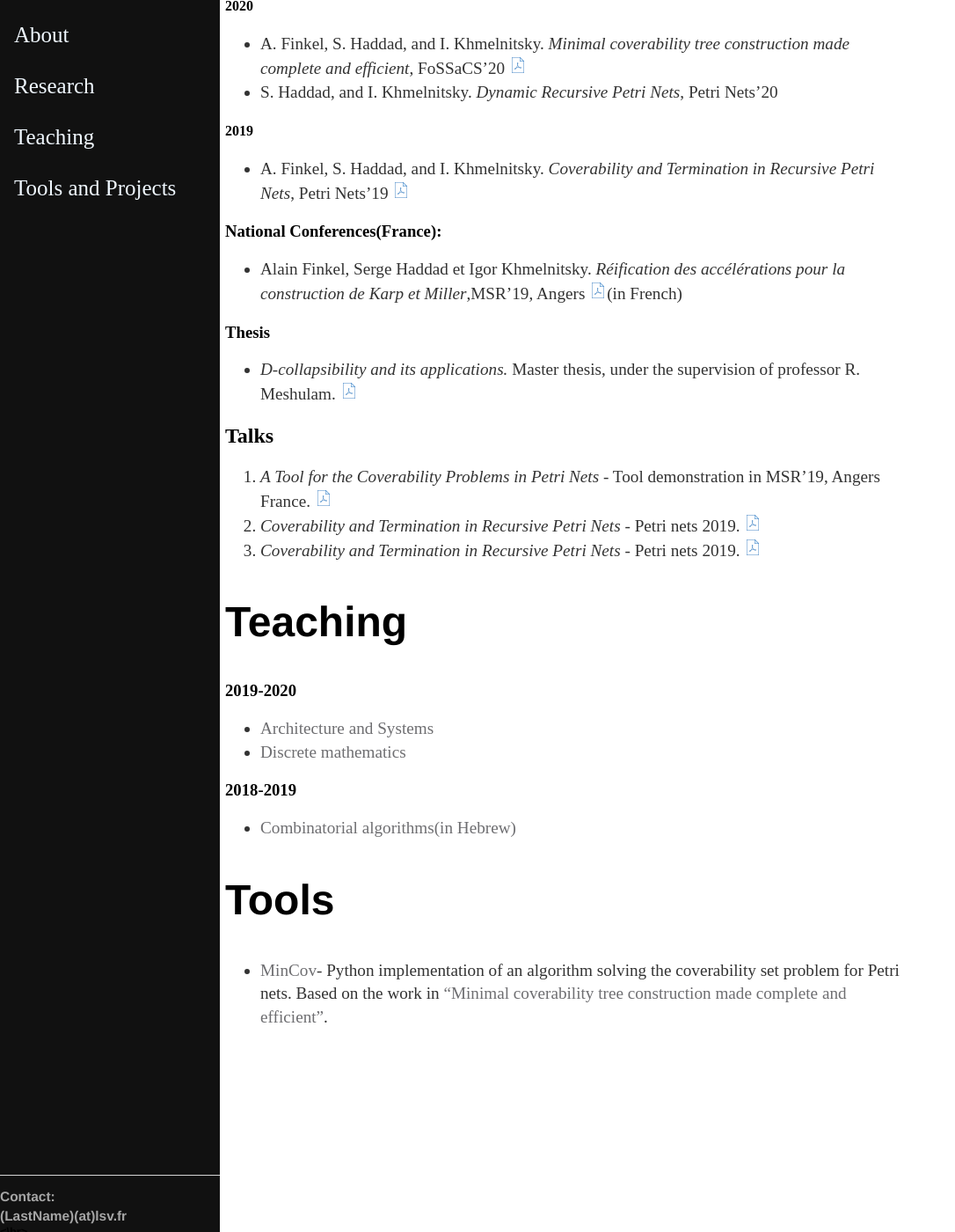
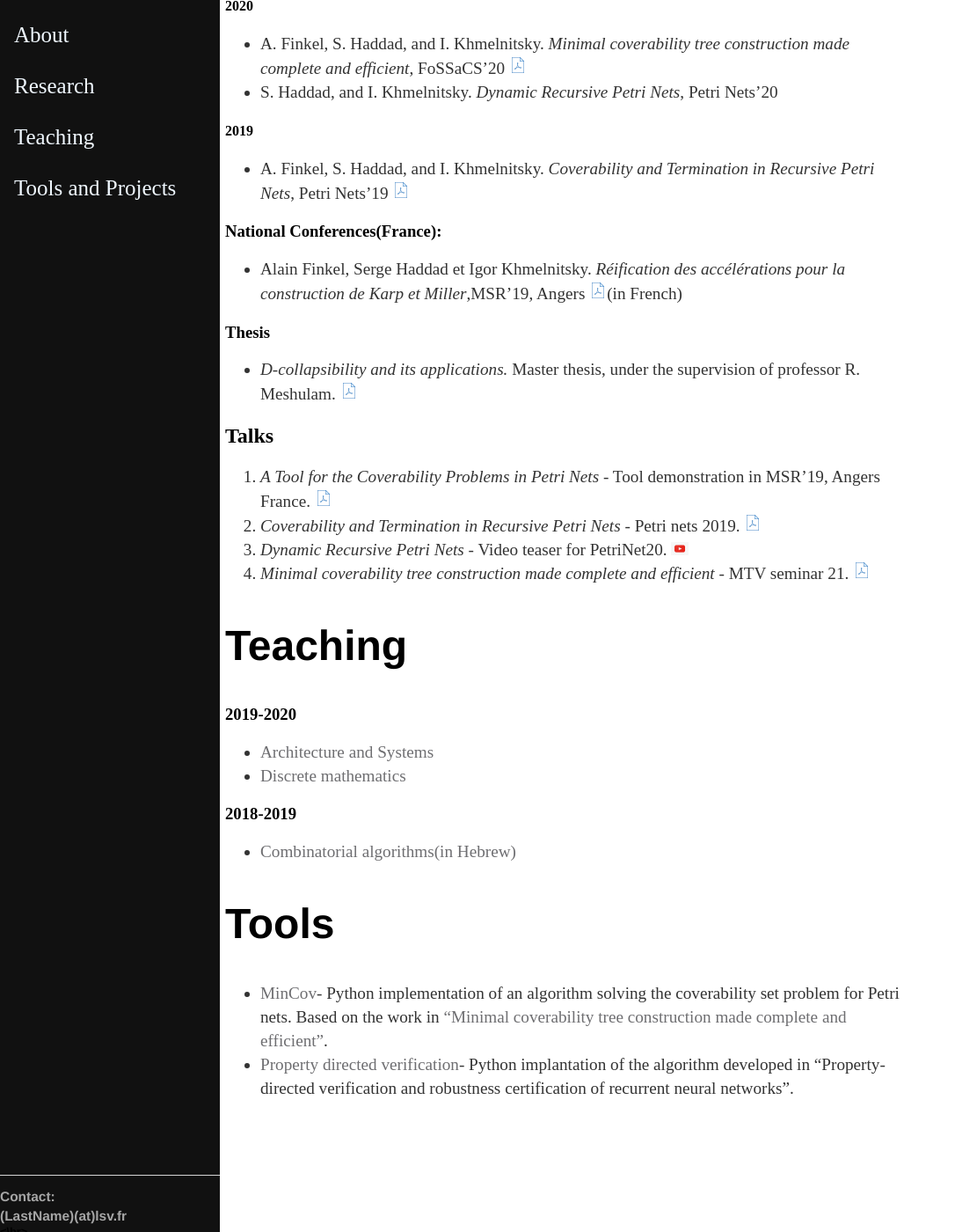
Before and after one commit to IgorKhm/igorkhm.github.io, a Jekyll site: the page built from index.md, in a window 1280 px wide and 1400 px high, scrolled down 1069 px. Shown: the whole window at 88% size, without its empty margins (0-1086 px from the left). Built offline with Jekyll 4.4.1, drawn with Linux system fonts in a browser that asks for light colours.

Commit message:
Update index.md
ik

```diff
--- a/index.md
+++ b/index.md
@@ -43,9 +43,11 @@ and A-star Search*, ICGI 21.
 
 1. *A Tool for the Coverability Problems in Petri Nets* - Tool demonstration in MSR'19, Angers France. <a href="/presentations/msr19.pdf"><img src="pictures/pdf.png" alt="drawing" width="20"/> </a>
 2. *Coverability and Termination in Recursive Petri Nets* - Petri nets 2019.  <a href="/presentations/petrinet19.pdf
+"><img src="pictures/pdf.png"  alt="drawing" width="20"/></a>
+3.  *Dynamic Recursive Petri Nets* - Video teaser for PetriNet20.  <a href="https://www.youtube.com/watch?v=GQ71aHfiUCQ"><img src="pictures/youtube.png" alt="drawing" width="20"/></a>
+4. *Minimal coverability tree construction made complete and efficient* - MTV seminar 21.  <a href="/presentations/mtv.pdf
 "><img src="pictures/pdf.png" alt="drawing" width="20"/></a>
-3. *Coverability and Termination in Recursive Petri Nets* - Petri nets 2019.  <a href="/presentations/petrinet19.pdf
-"><img src="pictures/pdf.png" alt="drawing" width="20"/></a>
+
 
 <p id="Teaching"> </p>
 
@@ -63,6 +65,8 @@ and A-star Search*, ICGI 21.
 
 # Tools
  + [MinCov](https://github.com/IgorKhm/MinCov)- Python implementation of an algorithm solving the coverability set problem for Petri nets. Based on the work in <a href="https://hal.inria.fr/INRIA/hal-02479879"> "Minimal coverability tree construction made complete and efficient"</a>.
+ + [Property directed verification](https://github.com/LeaRNNify/Property-directed-verification)- Python implantation of the algorithm developed in "Property-directed verification and robustness certification of recurrent neural networks".
+
 
 <br/>
 <br/>
```
